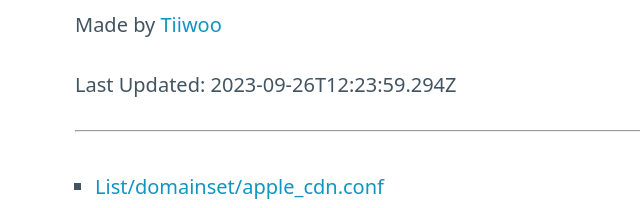
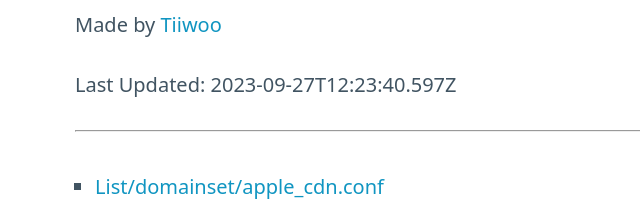
Before and after one commit to tiiwoo/proxy-rules, a plain HTML site: page index.html in a window 1280 px wide. Shown: the part 150-358 px from the top of the page, 0-640 px from the left. Drawn offline with nearby package versions, Linux system fonts and the light colour scheme.

Commit message:
deploy: 0774f0be78cf7fa2c064f2f8b363926cedae0484

```diff
--- a/index.html
+++ b/index.html
@@ -24,7 +24,7 @@
     <main class="container">
       <h1>Rulesets For Surge</h1>
       <p>Made by <a href="https://tiiwoo.moe">Tiiwoo</a></p>
-      <p>Last Updated: 2023-09-26T12:23:59.294Z</p>
+      <p>Last Updated: 2023-09-27T12:23:40.597Z</p>
       <hr>
       <br>
       <ul>
```
Also changed, not shown: 4 other files.
